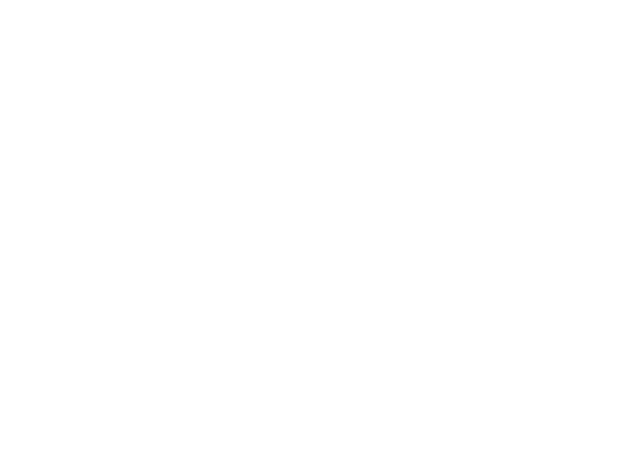
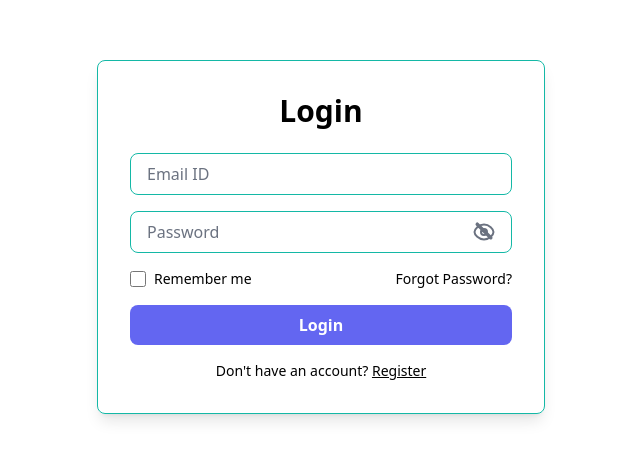
Before and after one commit to Maruf19/society, a React (Create React App) app: page /Login in a window 1280 px wide. Before the commit this address had no page. Shown: the part 163-622 px from the top of the page, without its empty margins (319-959 px from the left). Built offline with nearby package versions, Linux system fonts and the light colour scheme.

Commit message:
sign in page added

```diff
--- a/src/App.js
+++ b/src/App.js
@@ -9,6 +9,7 @@
 import Registration from './pages/Registration'
 import Achievement from './pages/Achievement'
 import Leader from './pages/Leader'
+import Login from './pages/Login'
 function App() {
   return (
         <BrowserRouter>
@@ -24,6 +25,7 @@
       <Route path='Activities' element={ <Activities />} />
       <Route path='Contact' element={ <Contact />} />
       <Route path='Leadership' element={ <Leader />} />
+      <Route path='Login' element={ <Login />} />
     </Routes>
     </BrowserRouter>
   )
--- /dev/null
+++ b/src/pages/Login.js
@@ -0,0 +1,72 @@
+import React, { useState } from 'react';
+
+function Login() {
+  const [showPassword, setShowPassword] = useState(false);
+
+  return (
+    <div className="min-h-screen flex items-center justify-center">
+      <div className="bg-white bg-opacity-10 p-8 rounded-lg shadow-lg backdrop-blur-md w-full max-w-md border border-teal-500">
+        <h2 className="text-3xl font-semibold text-center text-black mb-6">Login</h2>
+        <form className="space-y-4">
+          {/* Email Input */}
+          <div className="relative">
+            <input
+              type="email"
+              placeholder="Email ID"
+              className="w-full px-4 py-2 text-black placeholder-gray-500 bg-transparent border border-teal-500 rounded-lg focus:outline-none focus:ring-2 focus:ring-indigo-400"
+              aria-label="Email ID"
+            />
+          </div>
+
+          {/* Password Input with Improved Eye Icon */}
+          <div className="relative">
+            <input
+              type={showPassword ? 'text' : 'password'}
+              placeholder="Password"
+              className="w-full px-4 py-2 text-black placeholder-gray-500 bg-transparent border border-teal-500 rounded-lg focus:outline-none focus:ring-2 focus:ring-indigo-400"
+              aria-label="Password"
+            />
+            <span
+              className="absolute inset-y-0 right-4 flex items-center text-gray-500 cursor-pointer transition-transform transform hover:scale-110"
+              onClick={() => setShowPassword(!showPassword)}
+            >
+              {showPassword ? (
+                <svg xmlns="http://www.w3.org/2000/svg" className="w-6 h-6" fill="none" viewBox="0 0 24 24" stroke="currentColor">
+                  <path strokeLinecap="round" strokeLinejoin="round" strokeWidth={2} d="M15.95 12c0-2.214-1.79-4-4-4s-4 1.786-4 4c0 2.214 1.79 4 4 4s4-1.786 4-4zm4.403-1.577C18.95 5.114 14.738 3 12 3c-2.737 0-6.95 2.114-8.354 7.423a9.982 9.982 0 000 3.154C5.05 18.886 9.262 21 12 21c2.737 0 6.95-2.114 8.354-7.423a9.982 9.982 0 000-3.154z" />
+                </svg>
+              ) : (
+                <svg xmlns="http://www.w3.org/2000/svg" className="w-6 h-6" fill="none" viewBox="0 0 24 24" stroke="currentColor">
+                  <path strokeLinecap="round" strokeLinejoin="round" strokeWidth={2} d="M12 4.5c5.25 0 9.5 4.75 9.5 7.5S17.25 19.5 12 19.5 2.5 14.75 2.5 12 6.75 4.5 12 4.5zM12 9a3 3 0 110 6 3 3 0 010-6zM4.72 4.72a.75.75 0 011.06-1.06l13.5 13.5a.75.75 0 11-1.06 1.06l-13.5-13.5z" />
+                </svg>
+              )}
+            </span>
+          </div>
+
+          {/* Remember Me and Forgot Password */}
+          <div className="flex items-center justify-between text-black text-sm">
+            <label className="flex items-center">
+              <input
+                type="checkbox"
+                className="form-checkbox h-4 w-4 text-indigo-400"
+              />
+              <span className="ml-2">Remember me</span>
+            </label>
+            <a href="#" className="hover:underline">Forgot Password?</a>
+          </div>
+
+          {/* Login Button */}
+          <button className="w-full bg-indigo-500 hover:bg-indigo-600 text-white font-semibold py-2 px-4 rounded-lg transition duration-300">
+            Login
+          </button>
+
+          {/* Register Link */}
+          <p className="text-center text-black text-sm">
+            Don't have an account? <a href="#" className="underline">Register</a>
+          </p>
+        </form>
+      </div>
+    </div>
+  );
+}
+
+export default Login;
```
Also changed, not shown: src/pages/SignUp.js (added).
